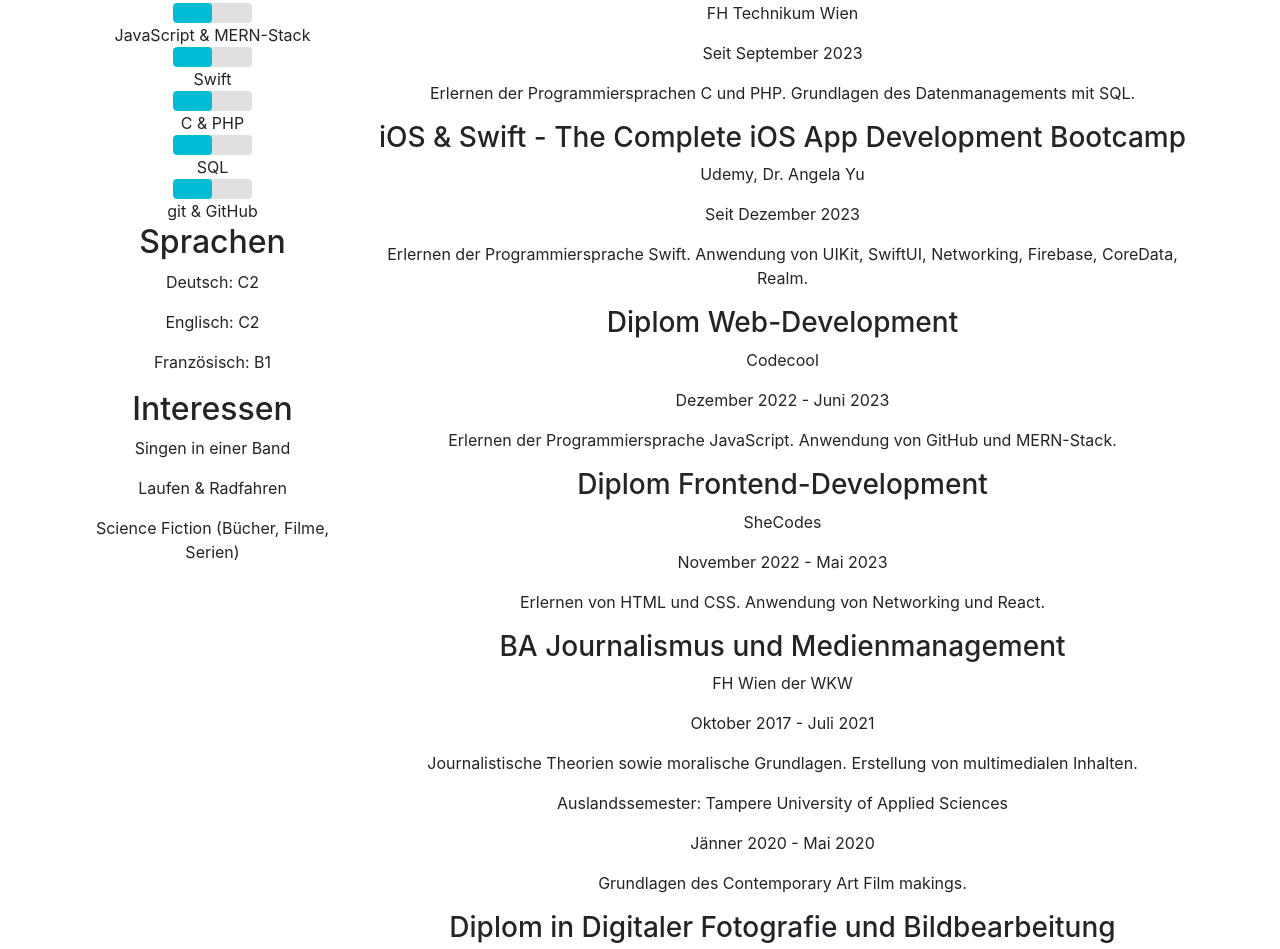
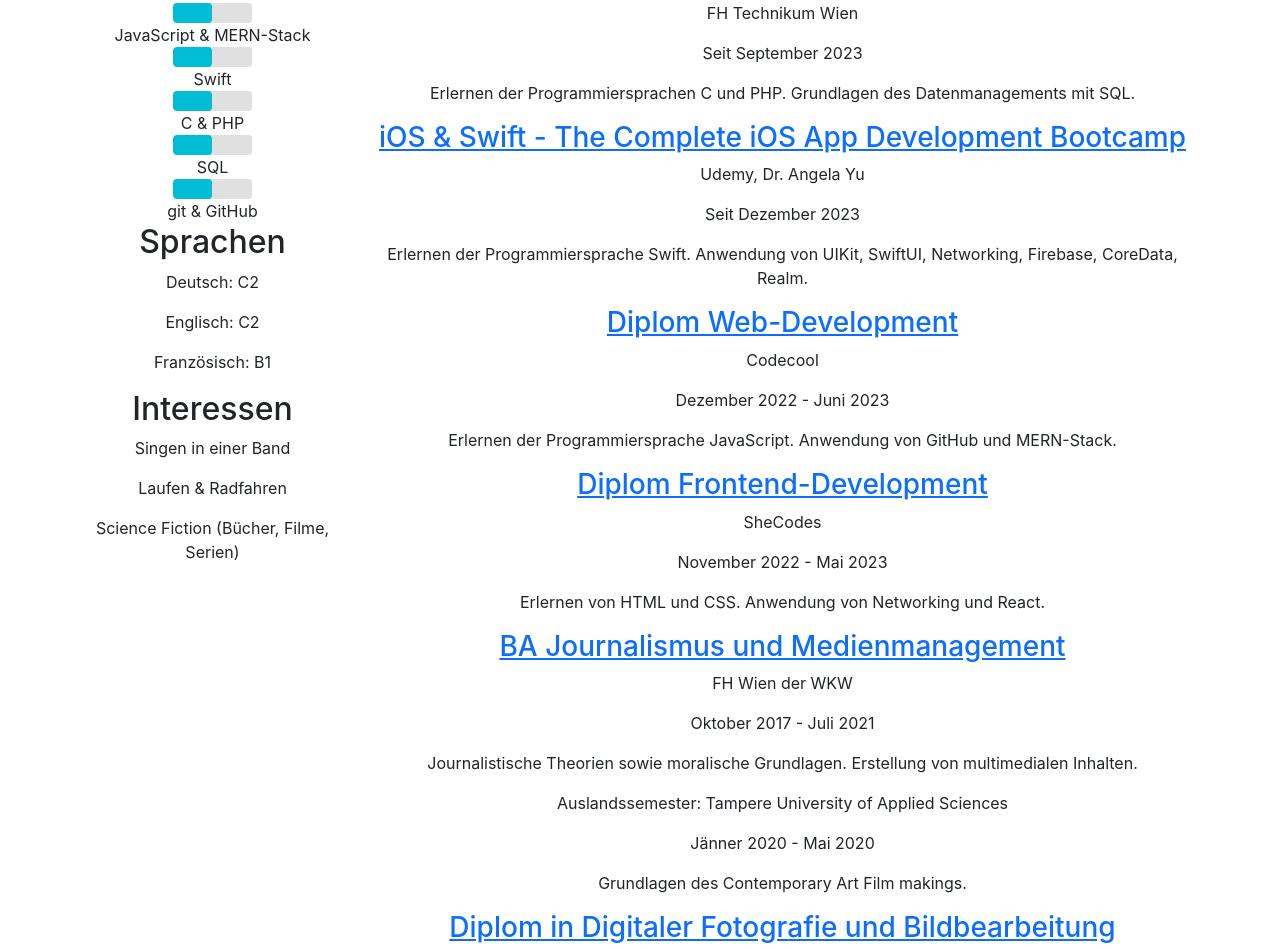
Before and after one commit to JuliaPabst/My-Website, a React (Create React App) app in the folder my-app/: page / in a window 1280 px wide. Shown: the part 1303-2252 px from the top of the page. Built offline with nearby package versions, Linux system fonts and the light colour scheme.

Commit message:
add links to different schools and universities

```diff
--- a/my-app/src/Components/AboutGerman.js
+++ b/my-app/src/Components/AboutGerman.js
@@ -94,7 +94,11 @@
                 </p>
               </div>
               <div>
-                <h3>iOS & Swift - The Complete iOS App Development Bootcamp</h3>
+                <h3>
+                  <a href="https://www.udemy.com/course/ios-13-app-development-bootcamp/">
+                    iOS & Swift - The Complete iOS App Development Bootcamp
+                  </a>
+                </h3>
                 <p>Udemy, Dr. Angela Yu</p>
                 <p>Seit Dezember 2023</p>
                 <p>
@@ -103,7 +107,11 @@
                 </p>
               </div>
               <div>
-                <h3>Diplom Web-Development</h3>
+                <h3>
+                  <a href="https://codecool.com/en/courses/front-end-development-course/">
+                    Diplom Web-Development
+                  </a>
+                </h3>
                 <p>Codecool</p>
                 <p>Dezember 2022 - Juni 2023</p>
                 <p>
@@ -112,7 +120,11 @@
                 </p>
               </div>
               <div>
-                <h3>Diplom Frontend-Development</h3>
+                <h3>
+                  <a href="https://www.shecodes.io/workshop-pro">
+                    Diplom Frontend-Development
+                  </a>
+                </h3>
                 <p>SheCodes</p>
                 <p>November 2022 - Mai 2023</p>
                 <p>
@@ -120,7 +132,11 @@
                 </p>
               </div>
               <div>
-                <h3>BA Journalismus und Medienmanagement</h3>
+                <h3>
+                  <a href="https://www.fh-wien.ac.at/studium/bachelor/journalismus-medienmanagement/?gad_source=1&gclid=CjwKCAiAlJKuBhAdEiwAnZb7laQSC6RCZWFV1Ure3a0nOXw5jr-twj5QbLDFxS_czIMmoMe0vNyXQhoCFEcQAvD_BwE">
+                    BA Journalismus und Medienmanagement
+                  </a>
+                </h3>
                 <p>FH Wien der WKW</p>
                 <p>Oktober 2017 - Juli 2021</p>
                 <p>
@@ -132,7 +148,11 @@
                 <p>Grundlagen des Contemporary Art Film makings.</p>
               </div>
               <div>
-                <h3>Diplom in Digitaler Fotografie und Bildbearbeitung</h3>
+                <h3>
+                  <a href="https://www.likakademie.com/lehrplan-dfo">
+                    Diplom in Digitaler Fotografie und Bildbearbeitung
+                  </a>
+                </h3>
                 <p>Lik Akademie für Foto und Design</p>
                 <p>September 2015 - Juli 2017</p>
                 <p>
```
